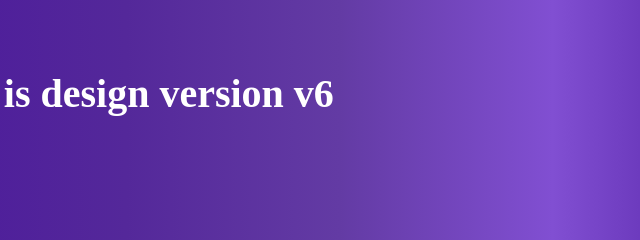
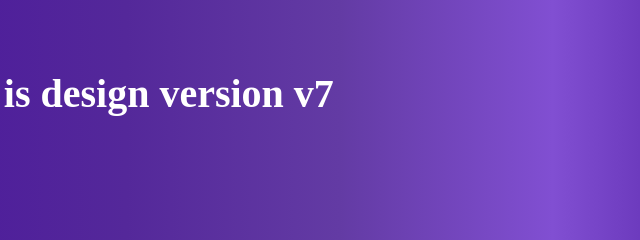
Before and after one commit to PRASHANT2027/myrepo, a plain HTML site: page index.html in a window 1280 px wide. Shown: the part 290-530 px from the top of the page, 514-1154 px from the left. Drawn offline with Linux system fonts and the light colour scheme.

Commit message:
This is version v7

```diff
--- a/index.html
+++ b/index.html
@@ -7,6 +7,6 @@
     <link rel="stylesheet" href="styles.css">
   </head>
   <body>
-    <h1>This is design version v6</h1>
+    <h1>This is design version v7</h1>
   </body>
 </html>
```
